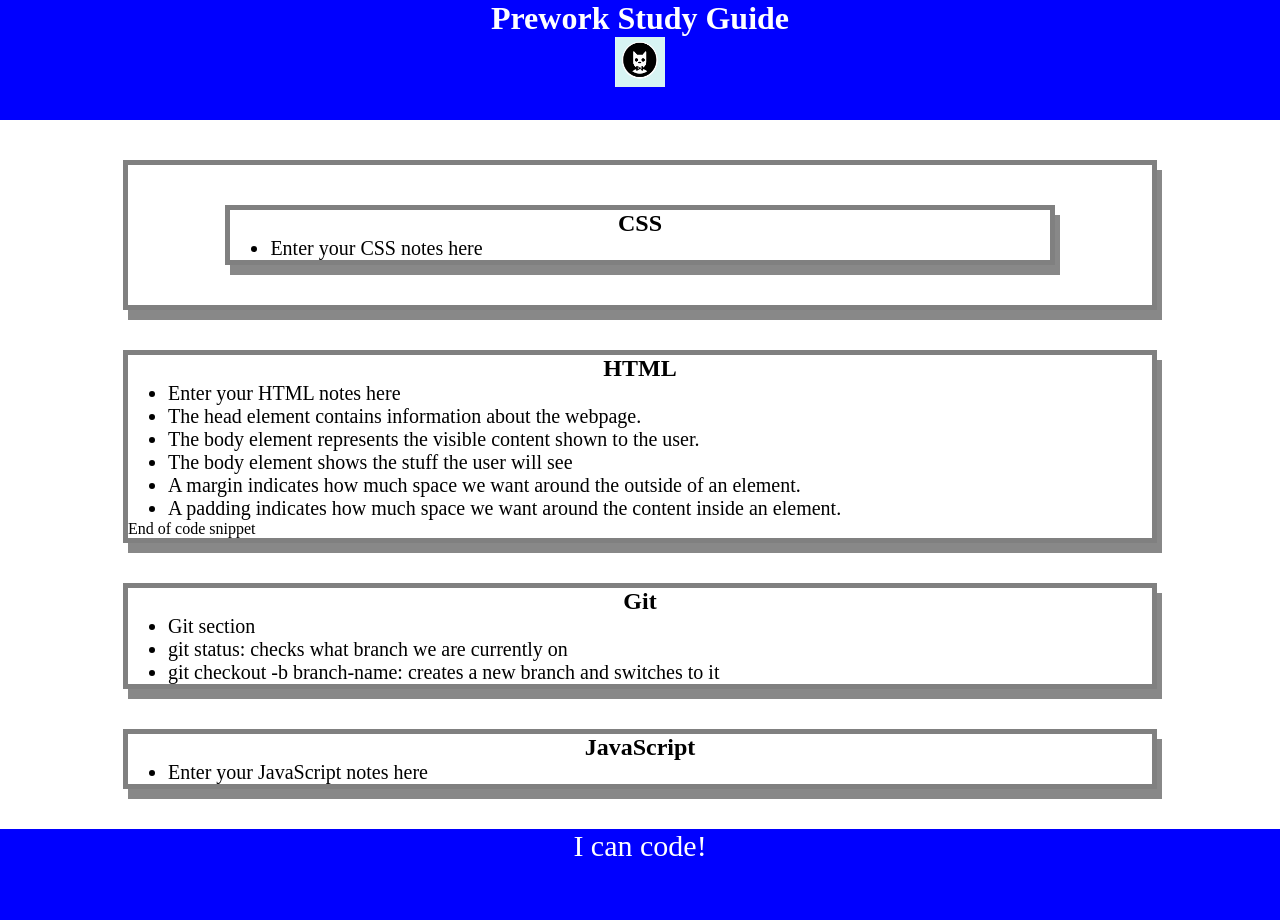
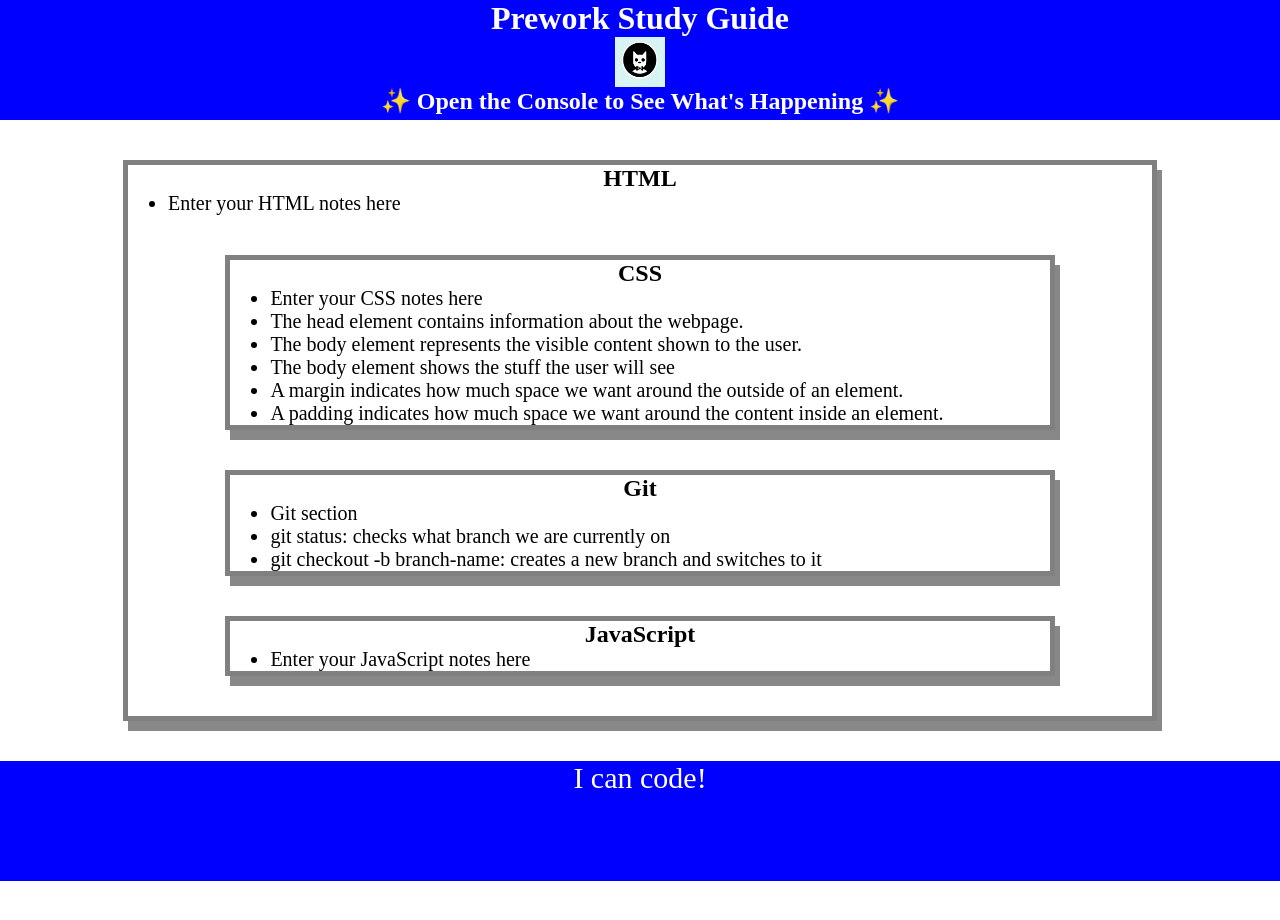
Before and after one commit to MannyAgu/Prework-Study-Guide, a plain HTML site: page index.html in a window 1280 px wide. After the commit the page ends 881 px from the top, so only its background shows below. Drawn offline with Linux system fonts and the light colour scheme.

Commit message:
added JS to html index

```diff
--- /dev/null
+++ b/assets/script.js
@@ -0,0 +1,17 @@
+var topics = ['HTML', 'CSS', 'Git', 'JavaScript'];
+
+for (var x = 0; x < topics.length; x++) {
+    console.log(topics[x]);
+/*
+if (topic === 'HTML') {
+  console.log("Let's study HTML!");
+} else if (topic === 'CSS') {
+  console.log("Let's study CSS!");
+} else if (topic === 'Git') {
+  console.log("Let's study Git!");
+} else if (topic === 'JavaScript') {
+  console.log("Let's study JavaScript!");
+} else {
+  console.log('Please try again!');
+}
+*/
--- a/index.html
+++ b/index.html
@@ -12,32 +12,30 @@
     <header id="header">
       <h1>Prework Study Guide</h1>
       <img src="./assets/bowtie-cat.png" alt="Profile image of cat wearing a bow tie." />
+      <h2>✨ Open the Console to See What's Happening ✨</h2>
     </header>
 
     <main>
 
       <section class="card" id="html-section">
-        <section class="card" id="css-section">
-          <h2>CSS</h2>
-          <ul>
-            <li>Enter your CSS notes here</li>
-          </ul>
-        </section>
-      </section>
-
-      <section class="card" id="css-section">
         <h2>HTML</h2>
         <ul>
           <li>Enter your HTML notes here</li>
         </ul>
+
+      <section class="card" id="css-section">
+        </ul>
+        <h2>CSS</h2>
+          <ul>
+            <li>Enter your CSS notes here</li>
+          </ul>
         <ul>
           <li>The head element contains information about the webpage.</li>
           <li>The body element represents the visible content shown to the user.</li>
           <li>The body element shows the stuff the user will see</li>
           <li>A margin indicates how much space we want around the outside of an element.</li>
           <li>A padding indicates how much space we want around the content inside an element.</li>
-        </ul>End of code snippet
-
+        </ul>
       </section>
 
       <section class="card" id="git-section">
@@ -60,5 +58,6 @@
     <footer>
       <p>I can code!</p>
     </footer>
+    <script src="./assets/script.js"></script>
   </body>
 </html>
```
